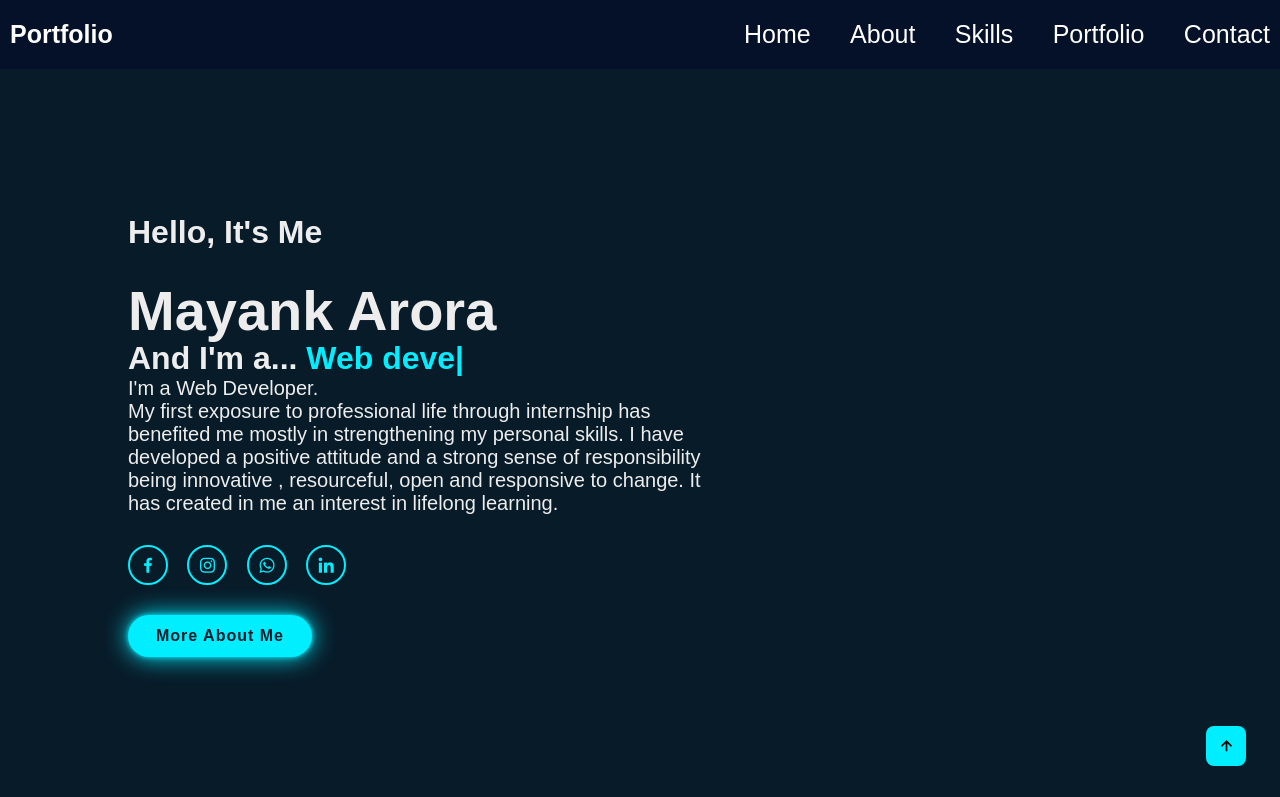
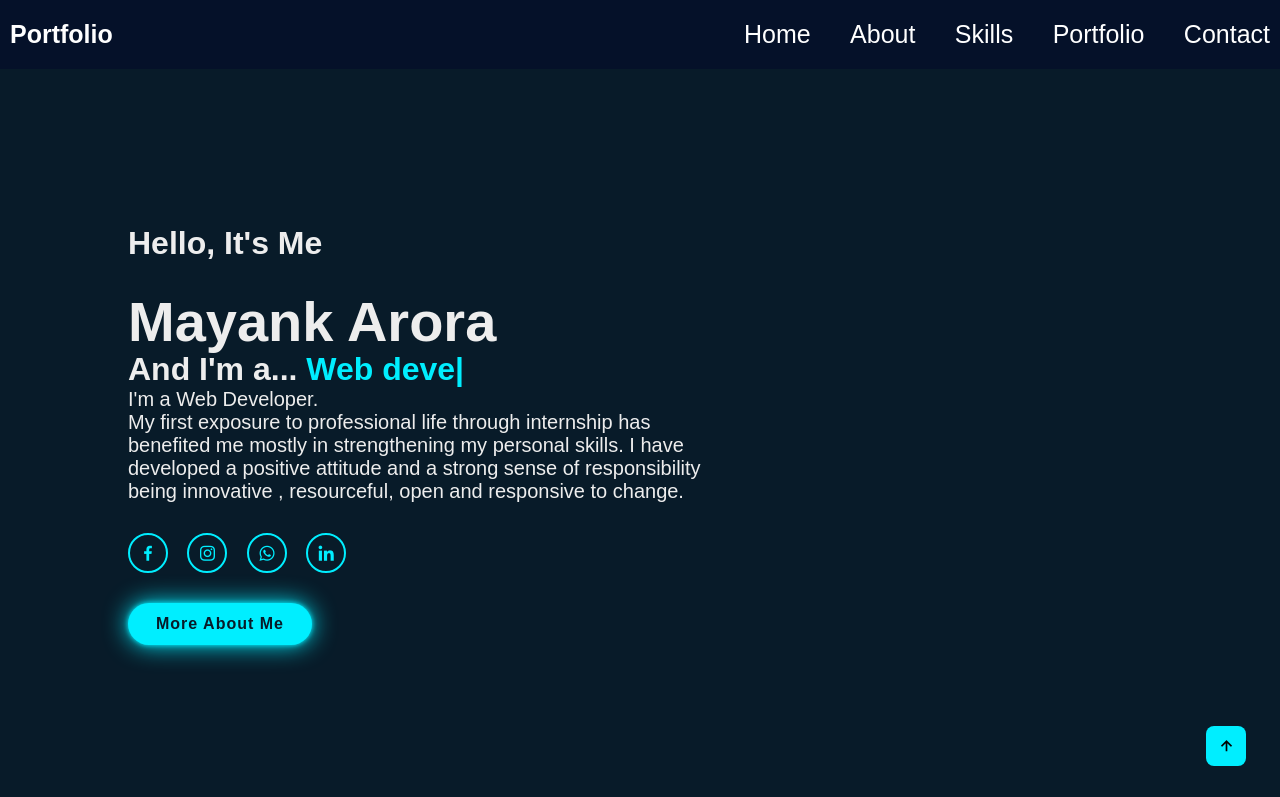
Before and after one commit to mayankarora333/My_portfolio, a plain HTML site: page index.html in a window 1280 px wide. Shown: the top 797 px of the page. Drawn offline with nearby package versions, Linux system fonts and the light colour scheme.

Commit message:
first commit

```diff
--- a/index.html
+++ b/index.html
@@ -33,8 +33,7 @@
           My first exposure to professional life through internship has
           benefited me mostly in strengthening my personal skills. I have
           developed a positive attitude and a strong sense of responsibility
-          being innovative , resourceful, open and responsive to change. It has
-          created in me an interest in lifelong learning.
+          being innovative , resourceful, open and responsive to change.
         </p>
 
         <div class="home-scl">
```
